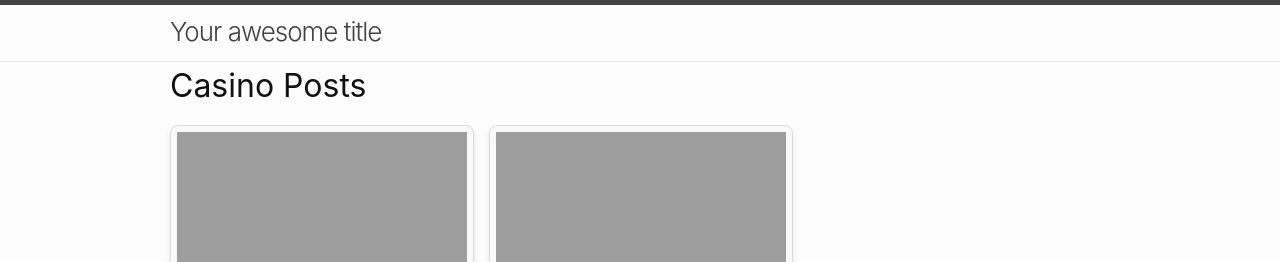
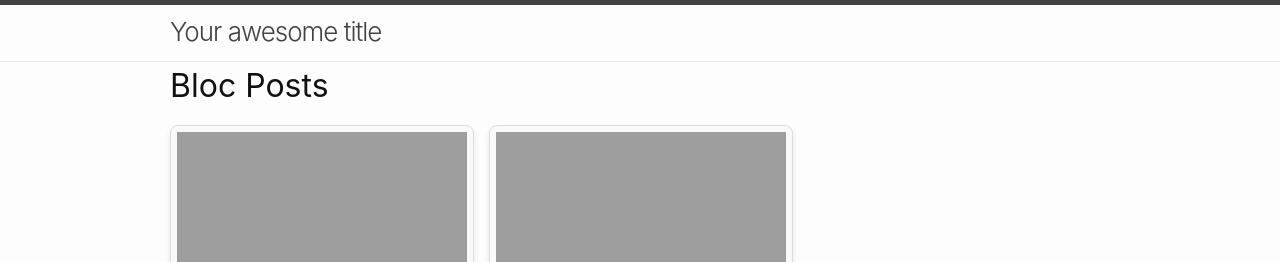
Before and after one commit to samcorp024/jekyll, a Jekyll site: the page built from category-blockchain.md, in a window 1280 px wide. Shown: the top 262 px of the page. Built offline with Jekyll 4.4.1, drawn with Linux system fonts in a browser that asks for light colours.

Commit message:
Update category-blockchain.md

```diff
--- a/category-blockchain.md
+++ b/category-blockchain.md
@@ -116,7 +116,7 @@ description: Posts related to Casino game development.
   }
 </style>
 
-<h1>Casino Posts</h1>
+<h1>Bloc Posts</h1>
 
 <div class="posts-container">
   {% assign category = 'blockchain' %}
```
